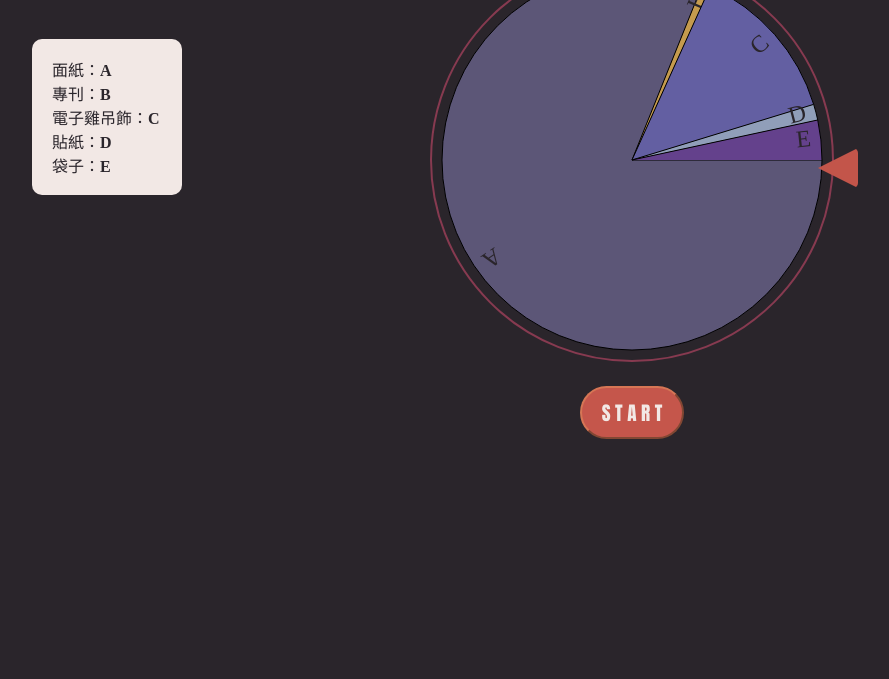
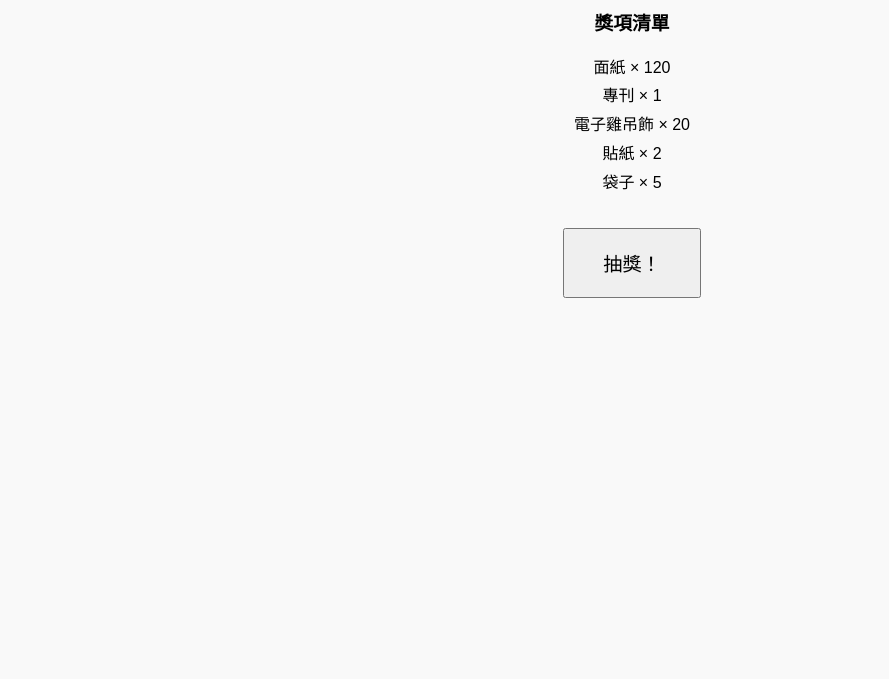
Before and after one commit to ue005f/REBIRTHwl, a plain HTML site: page index.html in a window 1280 px wide. Shown: the part 121-800 px from the top of the page, without its empty margins (8-897 px from the left). Drawn offline with Linux system fonts and the light colour scheme.

Commit message:
Update index.html

```diff
--- a/index.html
+++ b/index.html
@@ -2,171 +2,77 @@
 <html lang="zh-Hant">
 <head>
   <meta charset="UTF-8">
-  <meta name="viewport" content="width=device-width, initial-scale=1.0">
-  <title>REBRITH轉盤</title>
+  <title>抽獎活動</title>
   <style>
     body {
       font-family: sans-serif;
       text-align: center;
-      background: #2a252b;
-      padding: 2rem;
-      font-family:"微軟正黑體" ;
-      color: #f2e8e5;
-
+      padding: 2em;
+      background-color: #f9f9f9;
     }
-    .wheel-container {
-      position: relative;
-      display: inline-block;
+    h1 {
+      color: #333;
     }
-    canvas {
-      border-radius: 50%;
-      transition: transform 0.5s ease-out;
-      border:2px solid #873a50 ;
-
+    ul {
+      list-style: none;
+      padding: 0;
     }
-    #pointer {
-      position: absolute;
-      top: 190px;
-      left: 96%;
-      width: 0;
-      height: 0;
-      border-top: 20px solid transparent;
-      border-right: 40px solid #c3554a;
-      border-bottom: 20px solid transparent;
-      z-index: 10;
-      border-radius: 5px;
+    li {
+      margin: 0.3em 0;
     }
     button {
-      font-size: 1.2rem;
-      padding: 10px 20px;
-      margin-top: 20px;
-      background-color: #c5564b;
-      border-radius: 50px;
-      border-color: #d67655 #d67655;
-      color: #f2e8e5;
-      font-family:Impact;
+      padding: 1em 2em;
+      font-size: 1.2em;
+      margin-top: 1em;
     }
-    h2 {
-      margin-top: 20px;
-    }
-
-    .tttt{
-      background-color: #f2e8e5;
-      width:130px ;
-      text-align:left ;
-      border-left: 20px solid #f2e8e5;
-      position: fixed;
-      top:20% ;
-      color: #2a252b;
-      font-weight:550 ;
-border-radius: 10px;
-
+    #result {
+      margin-top: 2em;
+      font-size: 1.5em;
+      color: #d60000;
     }
   </style>
 </head>
 <body>
-  <h1></h1><br>
-  <div class="wheel-container">
-    <div id="pointer"></div>
-    <canvas id="wheel" width="400" height="400"></canvas>
-  </div>
-  <br>
-  <button onclick="spin()">S T A R T</button>
-  <h2 id="result"></h2>
+  <h1>抽獎活動</h1>
+  <h3>獎項清單</h3>
+  <ul id="prize-list"></ul>
 
-  <div class="tttt">
-    <br>面紙：A<br>專刊：B<br>電子雞吊飾：C<br>貼紙：D<br>袋子：E<br><br>
+  <button onclick="drawPrize()">抽獎！</button>
 
-  </div>
-
-
+  <div id="result"></div>
 
   <script>
-    const options = [
-      { label: "A", weight: 120 },
-      { label: "B", weight: 1 },
-      { label: "C", weight: 20 },
-      { label: "D", weight: 2 },
-      { label: "E", weight: 5 },
+    // 初始化獎項
+    const prizes = [
+      ...Array(120).fill('面紙'),
+      ...Array(1).fill('專刊'),
+      ...Array(20).fill('電子雞吊飾'),
+      ...Array(2).fill('貼紙'),
+      ...Array(5).fill('袋子')
     ];
 
-    const canvas = document.getElementById("wheel");
-    const ctx = canvas.getContext("2d");
-    const center = canvas.width / 2;
-    const radius = center - 10;
-    const colors = ["#5c5677", "#c59b4e", "#635fa2", "#909eb9", "#64418c"];
-    let totalWeight = options.reduce((sum, opt) => sum + opt.weight, 0);
-    let spinning = false;
-    let currentRotation = 0;
+    const prizeListEl = document.getElementById('prize-list');
+    const resultEl = document.getElementById('result');
 
-    function drawWheel() {
-      let startAngle = 0;
-      for (let i = 0; i < options.length; i++) {
-        const segmentAngle = (options[i].weight / totalWeight) * 2 * Math.PI;
-        const endAngle = startAngle + segmentAngle;
-
-        // 彩色區塊
-        ctx.beginPath();
-        ctx.moveTo(center, center);
-        ctx.arc(center, center, radius, startAngle, endAngle);
-        ctx.fillStyle = colors[i % colors.length];
-        ctx.fill();
-        ctx.stroke();
-
-        // 文字
-        ctx.save();
-        ctx.translate(center, center);
-        ctx.rotate(startAngle + segmentAngle / 2);
-        ctx.textAlign = "right";
-        ctx.fillStyle = "#2a252b";
-        ctx.font = "24px Impact";
-        ctx.fillText(options[i].label, radius - 10, 5);
-        ctx.restore();
-
-        startAngle = endAngle;
-      }
+    // 顯示初始獎項列表
+    const countMap = {};
+    prizes.forEach(p => countMap[p] = (countMap[p] || 0) + 1);
+    for (const [name, count] of Object.entries(countMap)) {
+      const li = document.createElement('li');
+      li.textContent = `${name} × ${count}`;
+      prizeListEl.appendChild(li);
     }
 
-    function spin() {
-      if (spinning) return;
-      spinning = true;
-      const duration = 4000;
-      const rotations = 5;
-      const targetDeg = Math.random() * 360;
-      const finalDeg = rotations * 360 + targetDeg;
-      const start = performance.now();
-
-      function animate(now) {
-        const elapsed = now - start;
-        const progress = Math.min(elapsed / duration, 1);
-        const easeOut = 1 - Math.pow(1 - progress, 3);
-        currentRotation = finalDeg * easeOut;
-        canvas.style.transform = `rotate(-${currentRotation}deg)`;
-
-        if (progress < 1) {
-          requestAnimationFrame(animate);
-        } else {
-          spinning = false;
-          // 以「90度方向」（正上方）來判定落點
-          const normalizedAngle = (currentRotation % 360);
-          const pointerAngle = (normalizedAngle) % 360;
-          let accumulated = 0;
-          for (let i = 0; i < options.length; i++) {
-            const angleStart = accumulated;
-            const angleEnd = accumulated + (options[i].weight / totalWeight) * 360;
-            if (pointerAngle >= angleStart && pointerAngle < angleEnd) {
-              document.getElementById("result").innerText = `選中的是：${options[i].label}`;
-              break;
-            }
-            accumulated = angleEnd;
-          }
-        }
+    // 抽獎
+    function drawPrize() {
+      if (prizes.length === 0) {
+        resultEl.textContent = '所有獎項都已抽完！';
+        return;
       }
-
-      requestAnimationFrame(animate);
+      const index = Math.floor(Math.random() * prizes.length);
+      const prize = prizes.splice(index, 1)[0];
+      resultEl.textContent = `恭喜你抽中：${prize}！`;
     }
-
-    drawWheel();
   </script>
 </body>
 </html>
```
